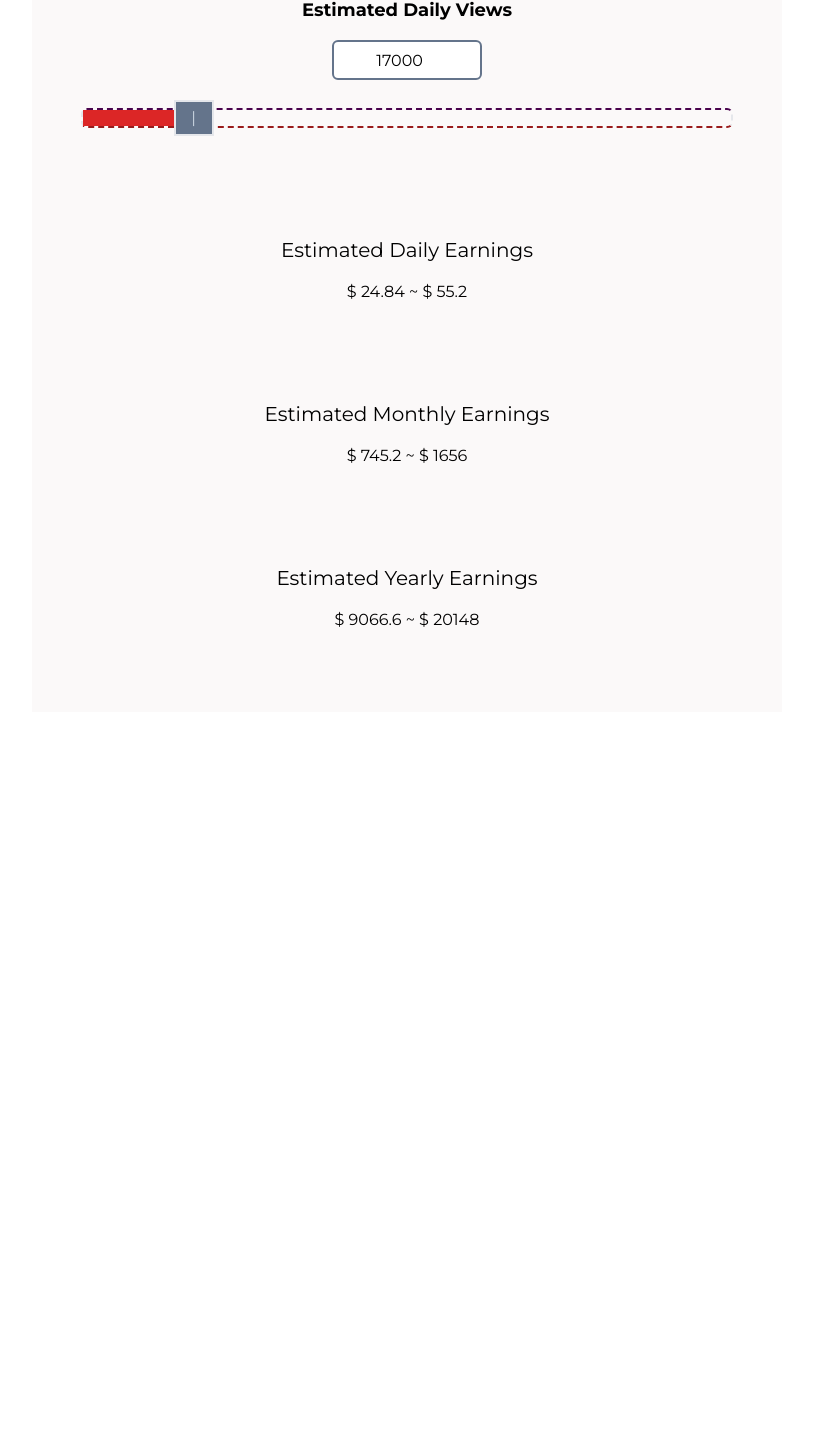
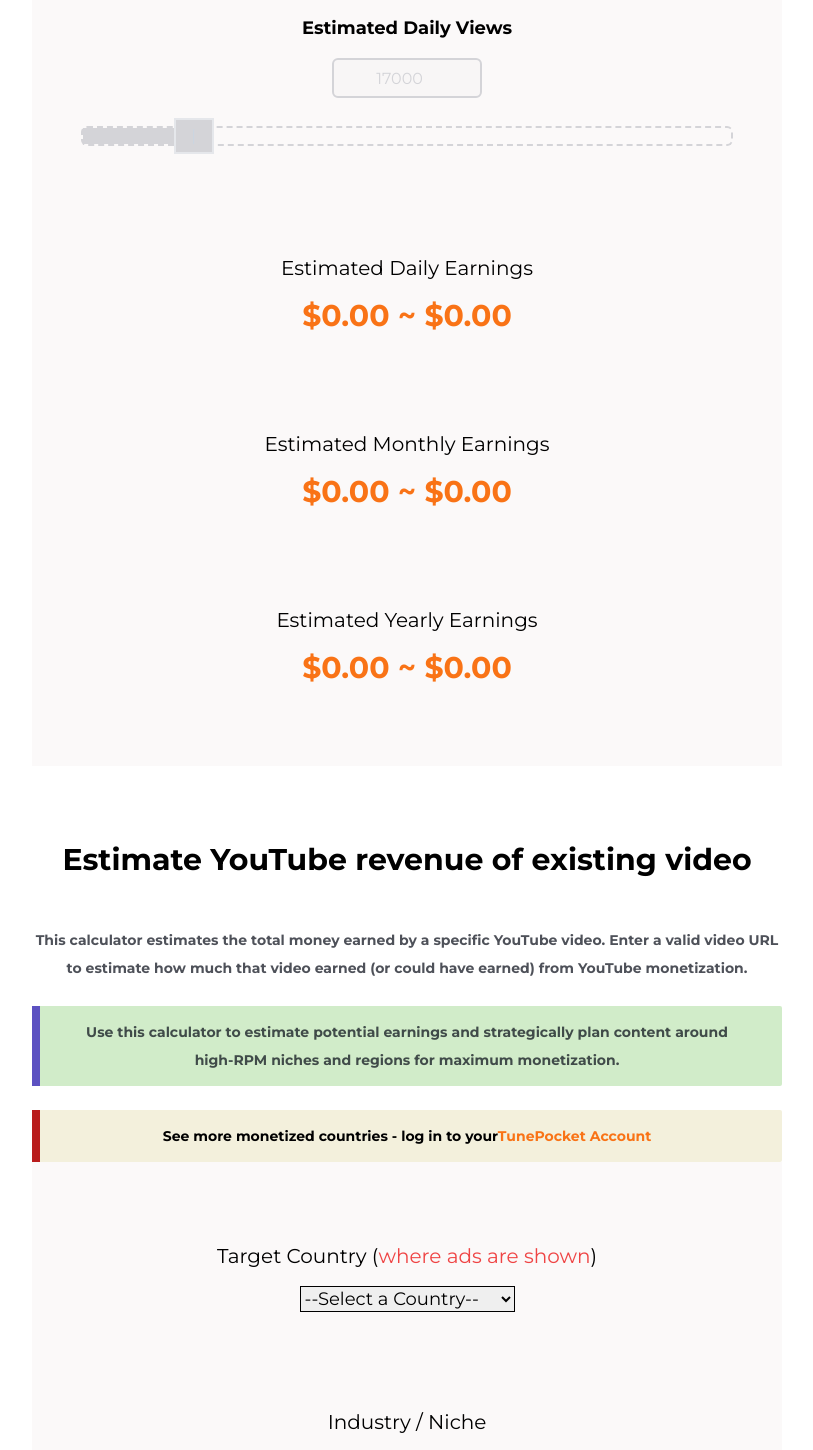
Before and after one commit to OmarSalhab/View2Earn, a React (Vite) app: page / in a window 1280 px wide. Shown: the part 1219-2669 px from the top of the page, without its empty margins (233-1046 px from the left). Before the commit the page ends 1931 px from the top, so only its background shows below. Built offline with nearby package versions, Linux system fonts and the light colour scheme.

Commit message:
feat: Enhance YouTube revenue calculator with video URL fetching and earnings estimation

```diff
--- a/src/App.tsx
+++ b/src/App.tsx
@@ -2,17 +2,158 @@ import "./App.css";
 import Header from "./components/Header";
 import PsudueCard from "./components/PsudueCard";
 import Aside from "./components/Aside";
-import { useState, useRef } from "react";
+import { useState, useRef, useEffect } from "react";
+
+const formmater = (number: number): string => {
+	const formatter = new Intl.NumberFormat("en-US", {
+		style: "currency",
+		currency: "USD",
+	});
+	return formatter.format(number);
+};
+const getVideoId = (url: string): string | undefined => {
+	const videoId =url.split(/[?&]/).find((param) => param.startsWith("v="))?.split("=")[1];
+
+
+	return videoId?.trim()
+}
+
+const fetchByVideo = async (url: any)=>{
+
+	try{
+		const videoId = getVideoId(url);
+		if(!videoId) return;
+		 const res = await fetch(`https://www.googleapis.com/youtube/v3/videos?key=AIzaSyAuhRNtRvOY75Fb26QMttOt1lfUNlOER5k&part=statistics&id=${videoId}`,{
+		 	method:"GET",
+			headers:{
+				"Content-Type":"application/json",
+				"Accept":"application/json",
+			}
+		}).then((res)=>res.json())
+		return res.items[0].statistics.viewCount
+	}catch(err){
+		console.error("Error fetching URL views:", err);
+	}
+}
 function App() {
 	const [views, setViews] = useState(17000);
+	const [country, setCountry] = useState<
+		keyof typeof countriesRPM | undefined
+	>();
+	const [url, setUrl] = useState<string>("");
+	const [fetchUrl, setFetchUrl] = useState<boolean>(false);
+	const [error, setError] = useState<boolean>(false);
+	const [niche, setNiche] = useState<keyof typeof nicheRPM | undefined>();
+	const [earnings, setEarnings] = useState<number[][]>([
+		[0, 0],
+		[0, 0],
+		[0, 0],
+	]);
+	const [urlViews, setUrlViews] = useState<number>(0);
 	const sliderRef = useRef<HTMLDivElement>(null);
+
+	const countriesRPM = {
+		// Top-Tier Countries (Highest RPM)
+		"United States": [5.0, 8.0], // Finance in U.S. can hit $22 RPM
+		Norway: [3.0, 5.0],
+		Australia: [3.5, 6.0],
+		Switzerland: [3.0, 5.0],
+		"United Kingdom": [3.0, 5.0],
+
+		// Arab Countries (Ranges Based on Ad Demand)
+		"United Arab Emirates": [1.2, 2.5],
+		"Saudi Arabia": [0.8, 1.5],
+		Qatar: [1.0, 1.8],
+		Kuwait: [0.9, 1.6],
+		Bahrain: [0.7, 1.3],
+		Oman: [0.6, 1.2],
+		Iraq: [0.4, 0.8],
+		Jordan: [0.5, 0.9],
+		Lebanon: [0.4, 0.8],
+		Palestine: [0.3, 0.6],
+		Syria: [0.2, 0.5],
+		Yemen: [0.1, 0.4],
+
+		// Other Notable Countries
+		Canada: [2.5, 4.0],
+		Germany: [2.5, 4.0],
+		France: [1.5, 3.0],
+		India: [0.25, 0.7], // Realistic range (Finance: $0.64–$1.48)
+		Japan: [1.0, 2.5],
+		Brazil: [0.4, 1.0],
+	};
+
+	const nicheRPM = {
+		"Finance & Investing": [5.0, 12.25], // Realistic range for high-value niches
+		"Make Money Online": [4.5, 13.52], // Slightly lower min (avoid overestimation)
+		"Digital Marketing": [4.0, 12.52], // Competitive but not always 12.52x
+		"Technology & Gadgets": [3.5, 10.0], // Broad niche, lower min
+		"Business & Entrepreneurship": [6.0, 18.0], // High max for premium content
+		"Health & Fitness": [2.5, 10.0], // Wide variability (supplements vs. general)
+		Education: [2.0, 9.89], // Free tutorials vs. paid courses
+		"Real Estate": [3.0, 8.0], // Local markets vary
+		"Travel & Lifestyle": [1.5, 9.0], // Luxury travel vs. budget guides
+		Gaming: [0.5, 1.4], // Low RPM unless sponsored
+	};
+	useEffect(() => {
+		if (country && niche) {
+			// Calculate MIN and MAX possible earnings:
+			const dailyMinRPM = countriesRPM[country][0] * nicheRPM[niche][0]; // 0.25 * 5.0 = 1.25
+			const dailyMaxRPM = countriesRPM[country][1] * nicheRPM[niche][1]; // 0.7 * 12.25 = 8.575
+
+			// Earnings for 100K views:
+			const dailyMinEarnings = (((dailyMinRPM * views) / 1000) * 1.3).toFixed(
+				2
+			); // (1.25 * 100000)/1000 = $125
+			const dailyMaxEarnings = (((dailyMaxRPM * views) / 1000) * 0.6).toFixed(
+				2
+			);
+
+			const dailyEarning = [dailyMinEarnings, dailyMaxEarnings];
+			const monthlyEarning = [
+				(dailyMinEarnings * 30).toFixed(1),
+				(dailyMaxEarnings * 30).toFixed(1),
+			];
+			const yearlyEarning = [
+				Math.round(dailyMinEarnings * 365),
+				Math.round(dailyMaxEarnings * 365),
+			];
+			setEarnings([dailyEarning, monthlyEarning, yearlyEarning]);
+		}
+	}, [views, country, niche]);
+
+	useEffect(()=>{
+		try{
+			const getVideo = async ()=>{
+				const res = await fetchByVideo(url);
+
+				if(res){
+					setUrlViews(res);
+				}
+			}
+			getVideo();
+		}
+		catch(err){
+			console.error("Error fetching video data:", err);
+		}
+		return ()=>{
+			setUrlViews(0);
+		}
+	},[fetchUrl])
+	const handleCountry = (e: any) => {
+		if (e.target.value !== "--Select a Country--") setCountry(e.target.value);
+	};
+
+	const handleNiche = (e: any) => {
+		if (e.target.value !== "--Select a Industry / Niche--")
+			setNiche(e.target.value);
+	};
 
 	const handleDrag = (e: React.DragEvent<HTMLSpanElement>) => {
 		if (!sliderRef.current) return;
 
 		// Get the bounding rectangle of the slider container
 		const sliderRect = sliderRef.current.getBoundingClientRect();
-		console.log(sliderRect.right);
 
 		// Calculate the new position relative to the slider width
 		const newLeft = Math.min(
@@ -29,64 +170,29 @@ function App() {
 		handleDrag(e); // Ensure the final position is set
 	};
 
-	const countriesRPM = {
-		// Top-Tier Countries (Highest RPM)
-		"United States": 5.64,
-		Norway: 3.87,
-		Australia: 4.22,
-		Switzerland: 3.79,
-		"United Kingdom": 3.59,
+	const validateUrl = () => {
+		const regex = /^(https?:\/\/)?(www\.)?(youtube\.com|youtu\.?be)\/.+$/;
+		if (regex.test(url)) {
+			setError(false);
+		} else {
+			setError(true);
+		}
+	};
+	const handleUrl = (e: any) => {
+		setUrl(e.target.value);
+	};
 
-		// Arab Countries (Full List)
-		"United Arab Emirates": 1.43,
-		"Saudi Arabia": 1.03,
-		Qatar: 1.2,
-		Kuwait: 1.1,
-		Bahrain: 0.95,
-		Oman: 0.88,
-		Iraq: 0.55,
-		Jordan: 0.66,
-		Lebanon: 0.55,
-		Palestine: 0.44,
-		Syria: 0.33,
-		Yemen: 0.28,
-		Algeria: 0.77,
-		Egypt: 0.25,
-		Libya: 0.55,
-		Morocco: 0.66,
-		Tunisia: 0.6,
-		Sudan: 0.33,
-		Somalia: 0.22,
-		Mauritania: 0.28,
-		Djibouti: 0.33,
-		Comoros: 0.22,
-
-		// Other Notable Countries
-		Canada: 3.14,
-		Germany: 3.04,
-		France: 2.15,
-		India: 0.45,
-		Japan: 1.61,
-		Brazil: 0.63,
-	};
-	const nicheRPM = {
-		"Finance & Investing": 12.25,
-		"Make Money Online": 13.52,
-		"Digital Marketing": 12.52,
-		"Technology & Gadgets": 10.0,
-		"Business & Entrepreneurship": 18.0,
-		"Health & Fitness": 10.0,
-		Education: 9.89,
-		"Real Estate": 8.0,
-		"Travel & Lifestyle": 9.0,
-		Gaming: 1.4,
+	const handleSubmit = (e: any) => {
+		e.preventDefault();
+		validateUrl();
+		setFetchUrl(!fetchUrl);
 	};
 	return (
 		<>
 			<Header />
-			<main className="flex flex-col items-center justify-center w-full h-screen ">
+			<main className="flex flex-col verflow-auto items-center justify-center w-full h-full ">
 				<Aside />
-				<section className="flex flex-col mt-7 max-w-[750px] h-full ">
+				<section className="flex flex-col mt-7 max-w-[750px] h-full  ">
 					<h1 className="text-4xl text-center font-semibold pt-3 w-full">
 						YouTube Money Calculators
 					</h1>
@@ -115,7 +221,7 @@ function App() {
 					<h2 className="text-3xl text-center font-semibold pt-12 ">
 						Projected YouTube revenue by daily views
 					</h2>
-					<p className="text-[14px] text-center pt-12 leading-7 text-opacity-70 font-bold text-gray-950 w-full">
+					<p className="text-[14px]  text-center pt-12 leading-7 text-opacity-70 font-bold text-gray-950 w-full">
 						This calculator shows the range of how much money YouTube pays per
 						number of views. Move the slider below left or right to set the
 						number of views. Some popular numbers are 1000, 100,000 and 1
@@ -134,7 +240,7 @@ function App() {
 					<PsudueCard color="error">
 						<p className="font-extrabold text-black">
 							See more monetized countries - log in to your{" "}
-							<span className="text-yellow-600">TunePocket Account</span>
+							<span className="text-orange-500">TunePocket Account</span>
 						</p>
 					</PsudueCard>
 
@@ -145,8 +251,9 @@ function App() {
 							<span className="text-red-500">where ads are shown</span>)
 						</label>
 						<select
+							onChange={handleCountry}
 							name="select a country"
-							className="text-lg"
+							className="text-lg border border-black"
 							defaultValue={"--Select a Country--"}
 						>
 							<option value="--Select a Country--" disabled>
@@ -166,8 +273,9 @@ function App() {
 							Industry / Niche
 						</label>
 						<select
+							onClick={handleNiche}
 							defaultValue={"--Select a Industry / Niche--"}
-							className="text-md"
+							className="text-md border-black border"
 						>
 							<option value="--Select a Industry / Niche--" disabled>
 								--Select a Industry / Niche--
@@ -184,8 +292,13 @@ function App() {
 							Estimated Daily Views
 						</label>
 						<input
+							disabled={country && niche ? false : true}
 							type="number"
-							className="w-[20%] h-10 rounded-md border-2 border-slate-500 text-center focus:outline-none focus:border-slate-500 focus:ring-slate-500"
+							className={`${
+								country && niche
+									? "border-t-fuchsia-950 border-b-red-800"
+									: "border-zinc-300 text-zinc-300"
+							} w-[20%] h-10 rounded-md border-2  text-center focus:outline-none `}
 							value={views}
 							onChange={(e) => {
 								const value = parseInt(e.target.value);
@@ -196,19 +309,29 @@ function App() {
 						/>
 						<div
 							ref={sliderRef}
-							className="min-w-[87%] min-h-[20px] relative rounded-md m-3 border-[2px] border-dashed  border-t-fuchsia-950 border-b-red-800"
+							className={`${
+								country && niche
+									? "border-t-fuchsia-950 border-b-red-800"
+									: "border-zinc-300"
+							} min-w-[87%]  min-h-[20px] relative rounded-md m-3 border-[2px] border-dashed `}
 						>
 							<span
-								className={` absolute left-0 top-0 bottom-0  min-h-full bg-red-600`}
+								className={`${
+									country && niche ? "bg-red-600" : "bg-zinc-300"
+								} absolute left-0 top-0 bottom-0  min-h-full `}
 								style={{ minWidth: `${views / 1000}%` }}
 							>
 								{" "}
 							</span>
 							<span
-								draggable="true"
+								draggable={country && niche ? "true" : "false"}
 								onDrag={handleDrag}
 								onDragEnd={handleDragEnd}
-								className="absolute  top-[-10px] rounded-sm min-w-10 min-h-9 bg-slate-500 cursor-pointer select-none"
+								className={`${
+									country && niche
+										? "bg-slate-500"
+										: "bg-zinc-300 cursor-default"
+								} absolute top-[-10px] rounded-sm min-w-10 min-h-9 bg-slate-500 cursor-pointer select-none`}
 								style={{
 									left: `${views / 1000 - 3}%`,
 								}}
@@ -222,21 +345,116 @@ function App() {
 						<label className="mt-20 text-xl font-medium">
 							Estimated Daily Earnings
 						</label>
-						<div>
-							$ {24.84} ~ $ {55.2}
+						<div className="text-center text-3xl font-bold text-orange-500">
+							{formmater(earnings[0][0])} ~ {formmater(earnings[0][1])}
 						</div>
-						<label className="mt-20 text-xl font-medium">
+						<label className="mt-20 text-xl font-medium ">
 							Estimated Monthly Earnings
 						</label>
-						<div>
-							$ {745.2} ~ $ {1656.0}
+						<div className="text-center text-3xl font-bold text-orange-500">
+							{formmater(earnings[1][0])} ~ {formmater(earnings[1][1])}
 						</div>
 						<label className="mt-20 text-xl font-medium">
 							Estimated Yearly Earnings
 						</label>
-						<div className="mb-20">
-							$ {9066.6} ~ $ {20148.0}
+						<div className="mb-20 text-center text-3xl font-bold text-orange-500">
+							{formmater(earnings[2][0])} ~ {formmater(earnings[2][1])}
 						</div>
+					</div>
+				</section>
+				<section className="flex flex-col mt-7 max-w-[750px] h-full">
+					<h2 className="text-3xl text-center font-semibold pt-12 ">
+						Estimate YouTube revenue of existing video
+					</h2>
+					<p className="text-[14px] text-center pt-12 leading-7 text-opacity-70 font-bold text-gray-950 w-full">
+						This calculator estimates the total money earned by a specific
+						YouTube video. Enter a valid video URL to estimate how much that
+						video earned (or could have earned) from YouTube monetization.
+					</p>
+					<PsudueCard color="primary">
+						<p>
+							Use this calculator to estimate potential earnings and
+							strategically plan content around high-RPM niches and regions for
+							maximum monetization.
+						</p>
+					</PsudueCard>
+					<PsudueCard color="error">
+						<p className="font-extrabold text-black">
+							See more monetized countries - log in to your
+							<span className="text-orange-500">TunePocket Account</span>
+						</p>
+					</PsudueCard>
+					<div className="flex flex-col gap-4 w-full bg-[#faf7f7b9] items-center justify-center mb-20">
+						<label className="mt-20 text-xl font-medium">
+							Target Country (
+							<span className="text-red-500">where ads are shown</span>)
+						</label>
+						<select
+							onChange={handleCountry}
+							name="select a country"
+							className="text-lg border border-black"
+							defaultValue={"--Select a Country--"}
+						>
+							<option value="--Select a Country--" disabled>
+								--Select a Country--
+							</option>
+							{Object.keys(countriesRPM).map((country) => {
+								return (
+									<option key={country} value={country}>
+										{country}
+									</option>
+								);
+							})}
+							;
+						</select>
+
+						<label className="mt-20 text-xl font-medium">
+							Industry / Niche
+						</label>
+						<select
+							onClick={handleNiche}
+							defaultValue={"--Select a Industry / Niche--"}
+							className="text-md border-black border"
+						>
+							<option value="--Select a Industry / Niche--" disabled>
+								--Select a Industry / Niche--
+							</option>
+							{Object.keys(nicheRPM).map((niche) => {
+								return (
+									<option key={niche} value={niche}>
+										{niche}
+									</option>
+								);
+							})}
+						</select>
+						<label className="mt-20 text-lg font-semibold">
+							Enter YouTube Video URL
+						</label>
+						<div className="flex w-full justify-center ">
+							<input
+								disabled={country && niche ? false : true}
+								type="text"
+								className={`${
+									country && niche
+										? "border-t-fuchsia-950 border-b-red-800"
+										: "border-zinc-300 text-zinc-300"
+								} ${
+									error &&
+									"border-b-red-600 border-t-red-600 border-l-red-600 border-r-red-600 border-3"
+								} w-[70%] h-8  border-2  text-left p-2 focus:outline-none `}
+								placeholder="eg., https://www.youtube.com/watch?v=sETzYOUjGzQ"
+								onChange={handleUrl}
+							/>
+							<button
+								onClick={handleSubmit}
+								disabled={country && niche ? false : true}
+								className="h-8  border-2  text-center focus:outline-none bg-zinc-300 w-24"
+							>
+								search
+							</button>
+						</div>
+						<label className="mt-20 text-lg font-semibold">Number of Total Video Views</label>
+						<div className="text-center text-3xl font-bold text-red-500">{formmater(urlViews)}</div>
 					</div>
 				</section>
 			</main>
```
